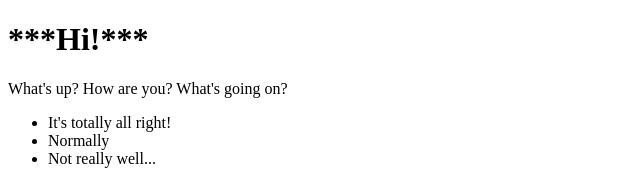
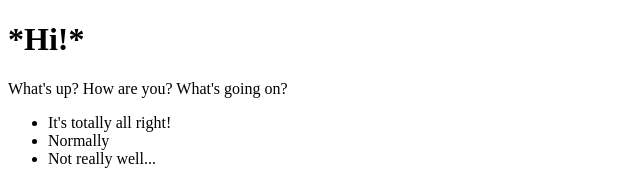
Before and after one commit to walkersevenonethreenineone/27.01.2022.WebSite, a plain HTML site: page index.html in a window 1280 px wide. Shown: the top 170 px of the page, without its empty margins (0-640 px from the left). Drawn offline with Linux system fonts and the light colour scheme.

Commit message:
Update index.html

```diff
--- a/index.html
+++ b/index.html
@@ -2,7 +2,7 @@
 <html>
 <body>
 
-<h1>***Hi!***</h1>
+<h1>*Hi!*</h1>
 <p>What's up? How are you? What's going on?</p>
 
 <ul>
```
